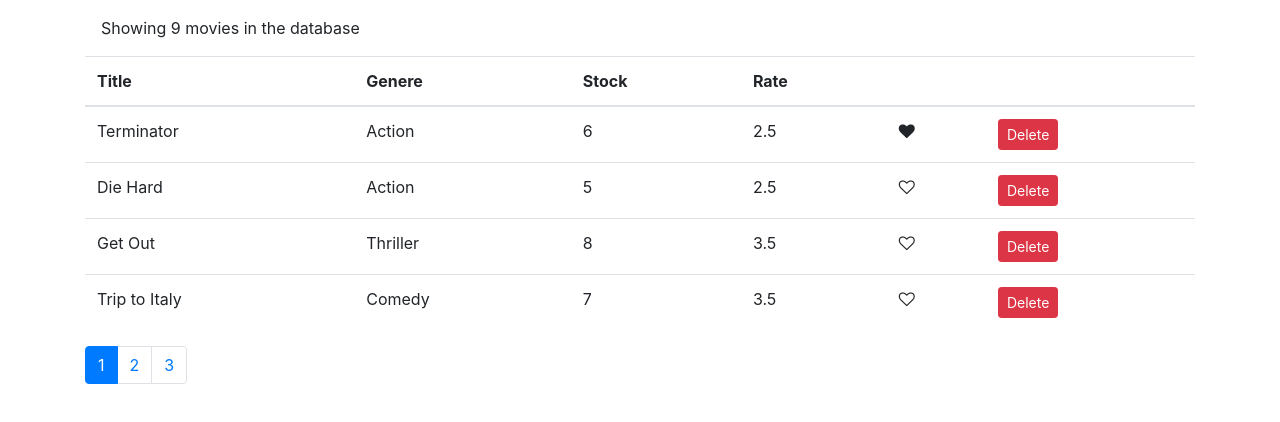
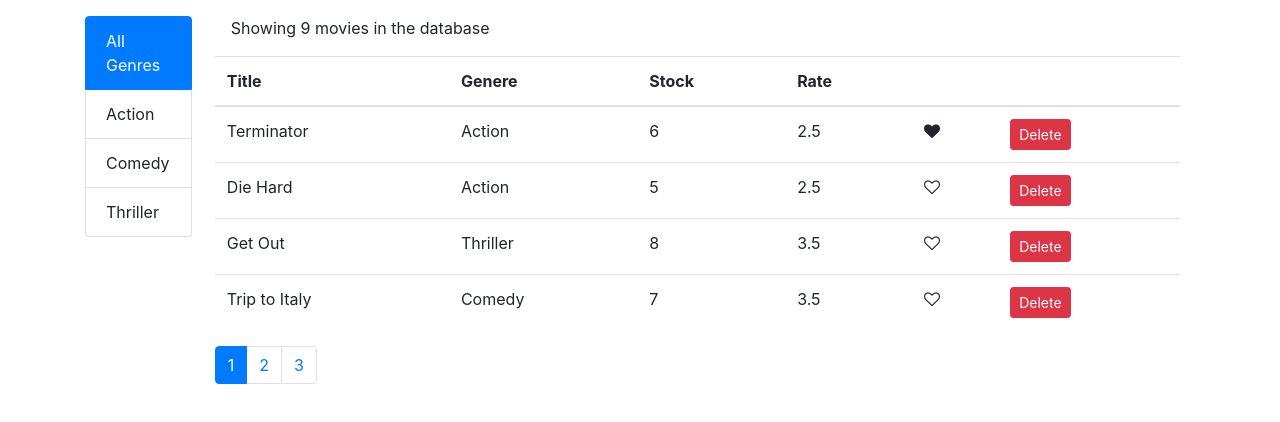
Before and after one commit to onnamani/movie-ratings, a React (Create React App) app: page / in a window 1280 px wide. Shown: the top 422 px of the page. Built offline with nearby package versions, Linux system fonts and the light colour scheme.

Commit message:
creating genres component

```diff
--- a/src/App.css
+++ b/src/App.css
@@ -8,8 +8,13 @@
 }
 
 i.heart,
-.pagination .page-link {
+.pagination .page-link,
+.list-group-item {
   cursor: pointer;
+}
+
+.list-group-item {
+  min-width: 100%;
 }
 
 
--- /dev/null
+++ b/src/component/common/genres.jsx
@@ -0,0 +1,16 @@
+import React from 'react';
+
+const Genres = () => {
+  return (
+    <div>
+      <ul className="list-group mt-3">
+        <li className="list-group-item active">All Genres</li>
+        <li className="list-group-item">Action</li>
+        <li className="list-group-item">Comedy</li>
+        <li className="list-group-item">Thriller</li>
+      </ul>
+    </div>
+   );
+}
+
+export default Genres;
--- a/src/component/movies.jsx
+++ b/src/component/movies.jsx
@@ -1,15 +1,18 @@
 import React, { Component } from "react";
 import { getMovies } from "../services/fakeMovieService";
+import { getGenres } from "../services/fakeGenreService";
+import { paginate } from "../utils/paginate";
 import Like from "./common/like";
 import Pagination from "./common/pagination";
-import { paginate } from '../utils/paginate'
-
+import Genres from "./common/genres";
 
 class Movies extends Component {
   state = {
     movies: getMovies(),
+    genre: getGenres(),
     pageSize: 4,
-    currentPage: 1
+    currentPage: 1,
+    currentGenre: "Action"
   };
 
   handleDelete = (movie) => {
@@ -27,21 +30,26 @@ class Movies extends Component {
   };
 
   handlePageChange = (page) => {
-    this.setState({ currentPage: page })
+    this.setState({ currentPage: page });
   };
 
   render() {
     const { length: count } = this.state.movies;
-    let { pageSize, currentPage, movies: allMovies } = this.state
+    const { pageSize, currentPage, movies: allMovies, currentGenre } = this.state;
 
     if (count === 0)
       return <p className="m-2 p-4">There are no movies in the database</p>;
 
-    const movies = paginate(allMovies, currentPage, pageSize)
+    const movies = paginate(allMovies, currentPage, pageSize);
     // console.log(movies)
 
     return (
-      <div className="container">
+      <div className="container d-flex justify-content-center align-content-center">
+        <Genres
+        currentGenre={currentGenre}
+         />
+
+        <div className="ml-2 container">
           <p className="m-2 p-2">Showing {count} movies in the database</p>
           <table className="table">
             <thead>
@@ -87,6 +95,8 @@ class Movies extends Component {
             onPageChange={this.handlePageChange}
           />
         </div>
+
+      </div>
     );
   }
 }
```
Lines whose indentation alone changed are shown as unchanged.
